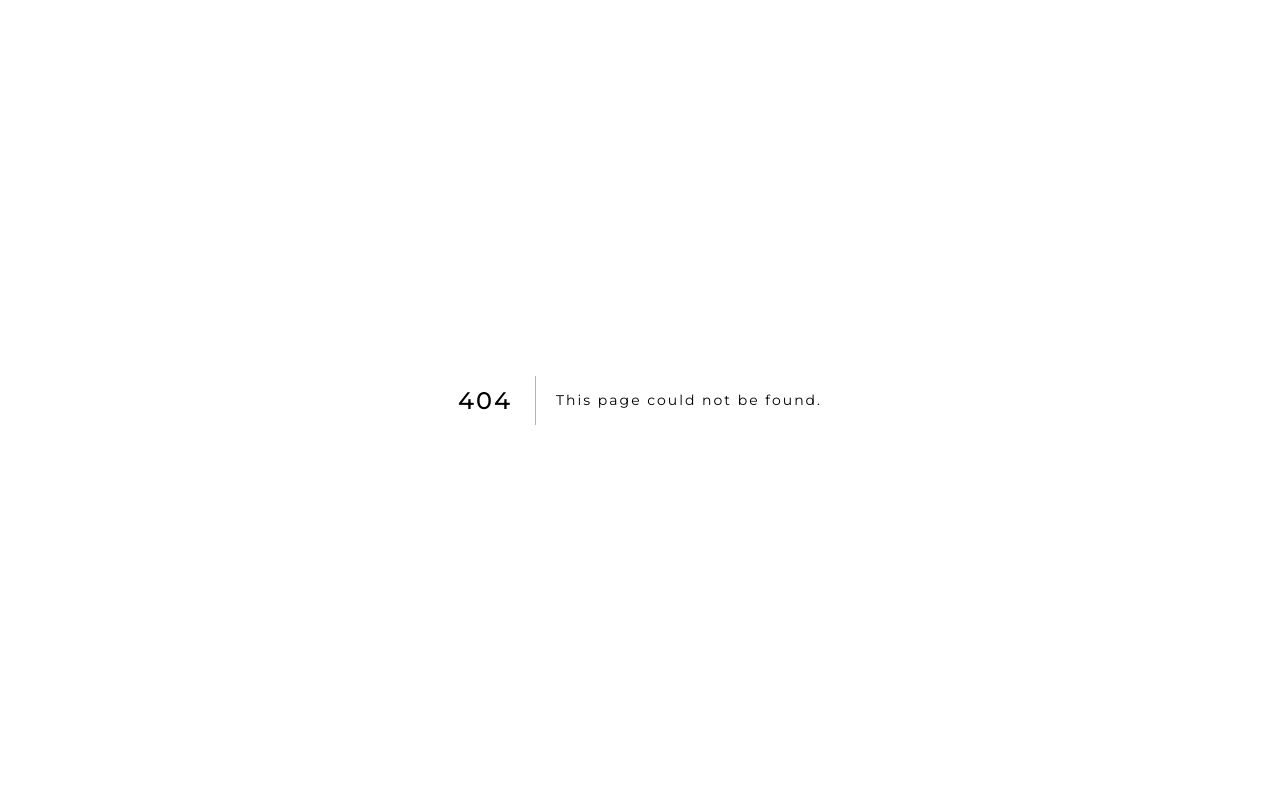
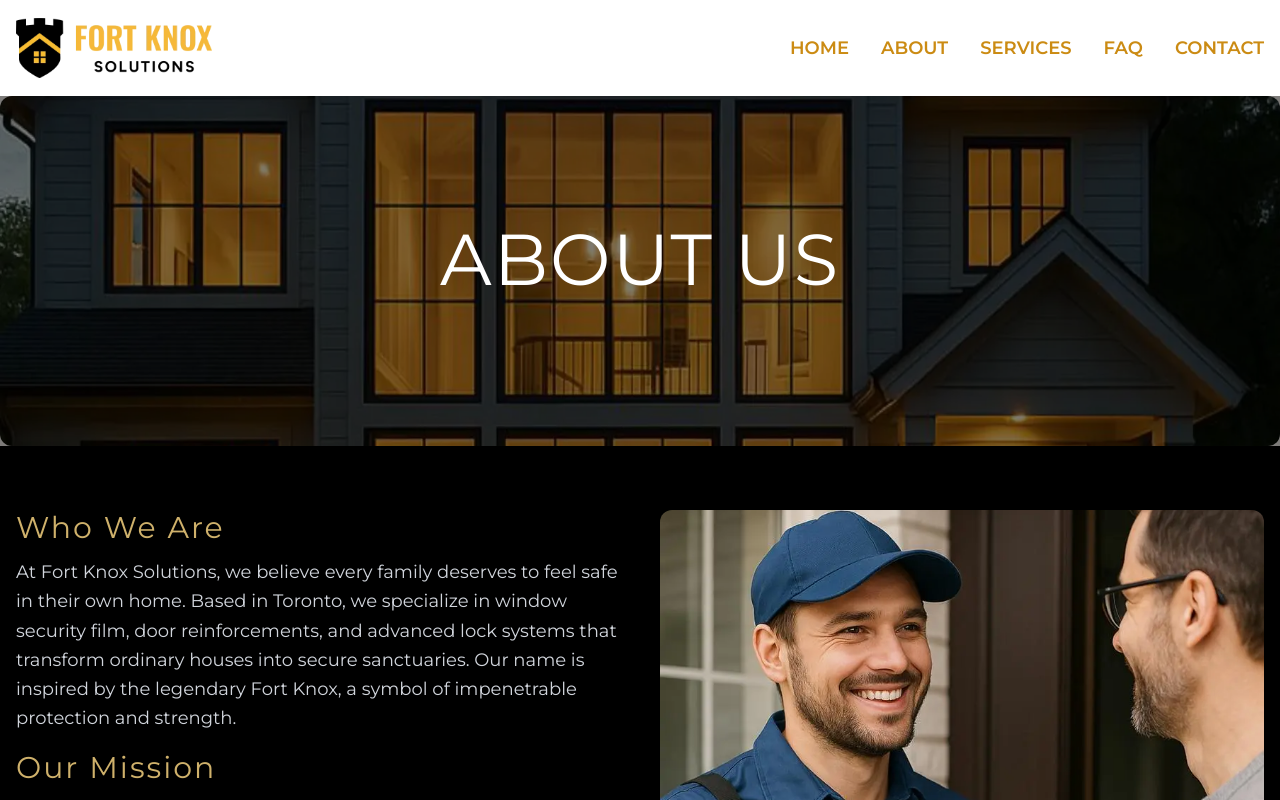
Before and after one commit to Chills221/fortknoxsolutions, a Next.js app: page /about-us in a window 1280 px wide. Before the commit this address had no page. Shown: the top 800 px of the page. Built offline with nearby package versions, Linux system fonts and the light colour scheme; a web font is replaced by a local one.

Commit message:
homepage sections change

```diff
--- /dev/null
+++ b/src/app/about-us/page.js
@@ -0,0 +1,18 @@
+import Header from '@/components/common/Header';
+import Footer from '@/components/common/Footer';
+import PageBanner from '@/components/PageBanner';
+import AboutComponent from '@/components/AboutComponent';
+
+
+export default function AboutUs() {
+  return (
+    <div className="min-h-screen bg-background">
+      <Header />
+      <main>
+        <PageBanner title="About Us" />
+        <AboutComponent/>
+      </main>
+      <Footer />
+    </div>
+  );
+}
--- /dev/null
+++ b/src/app/faq/page.js
@@ -0,0 +1,18 @@
+import Header from '@/components/common/Header';
+import Footer from '@/components/common/Footer';
+import PageBanner from '@/components/PageBanner';
+import FAQComponent from '@/components/FAQComponent';
+
+
+export default function FAQ() {
+  return (
+    <div className="min-h-screen bg-background">
+      <Header />
+      <main>
+        <PageBanner title="Frequently Asked Questions" />
+        <FAQComponent/>
+      </main>
+      <Footer />
+    </div>
+  );
+}
--- a/src/app/page.js
+++ b/src/app/page.js
@@ -35,7 +35,7 @@ export default function Home() {
         {/* <CommertialSecurityComponent/> */}
 
         {/* <CtaComponent /> */}
-        <ContactFormComponent/>
+        {/* <ContactFormComponent/> */}
       </main>
       <Footer />
     </div>
--- /dev/null
+++ b/src/app/services/page.js
@@ -0,0 +1,18 @@
+import Header from '@/components/common/Header';
+import Footer from '@/components/common/Footer';
+import PageBanner from '@/components/PageBanner';
+import ServicesList from '@/components/ServicesList';
+
+
+export default function Services() {
+  return (
+    <div className="min-h-screen bg-background">
+      <Header />
+      <main>
+        <PageBanner title="Our Services" />
+        <ServicesList/>
+      </main>
+      <Footer />
+    </div>
+  );
+}
--- a/src/components/AboutComponent.jsx
+++ b/src/components/AboutComponent.jsx
@@ -16,11 +16,11 @@ const AboutComponent = () => {
     <section id='about' className="bg-black text-white py-16 ">
       <div className="max-w-7xl mx-auto px-4">
         {/* Header */}
-        <div className="text-center lg:mb-16 mb-8">
+        {/* <div className="text-center lg:mb-16 mb-8">
           <h2 className="text-4xl sm:text-5xl lg:text-6xl font-bold text-[#cfb16b] mb-4">
             About Us
           </h2>
-        </div>
+        </div> */}
 
         {/* Main Content */}
         <div className="flex flex-col lg:flex-row items-start gap-12 lg:gap-10 mb-10">
--- a/src/components/FAQComponent.jsx
+++ b/src/components/FAQComponent.jsx
@@ -42,14 +42,14 @@ const FAQComponent = () => {
     <div id='faq' className="bg-white py-16  ">
       <div className="max-w-7xl mx-auto px-4">
         {/* Header */}
-        <div className=" mb-16">
+        {/* <div className=" mb-16">
           <p className="text-sm font-semibold text-[#cfb16b] tracking-widest uppercase mb-4">
             SUPPORT
           </p>
           <h2 className="text-4xl sm:text-5xl lg:text-6xl font-bold text-gray-900 leading-tight md:max-w-4xl w-full">
            Frequently Asked Questions
           </h2>
-        </div>
+        </div> */}
 
         {/* Content Grid */}
         <div className="flex flex-col md:flex-row gap-12 lg:gap-16 items-start">
--- a/src/components/ServicesList.jsx
+++ b/src/components/ServicesList.jsx
@@ -7,13 +7,13 @@ const ServicesList = () => {
 
     return (
         <section className="bg-white w-full py-8" id="services">
-            <div className="max-w-7xl mx-auto px-4">
+            {/* <div className="max-w-7xl mx-auto px-4">
                 <div className=" mb-8 ">
                     <h2 className="text-4xl sm:text-5xl lg:text-6xl font-bold text-gray-900 leading-tight md:max-w-4xl w-full  ">
                         Our Services
                     </h2>
                 </div>
-            </div>
+            </div> */}
             <ServiceItemComponent
             align="left"
             title='Free Security Consultation'
--- a/src/components/common/Header.jsx
+++ b/src/components/common/Header.jsx
@@ -1,6 +1,6 @@
 'use client';
 import { useState, useEffect } from 'react';
-import { Menu, X } from 'lucide-react';
+import Link from 'next/link';
 import Image from 'next/image';
 const Header = () => {
   const [isScrolled, setIsScrolled] = useState(false);
@@ -16,11 +16,11 @@ const Header = () => {
   }, []);
 
   const navItems = [
-    { name: 'Home', href: '#home' },
-    { name: 'About', href: '#about' },
-    { name: 'Services', href: '#services' },
-    { name: 'FAQ', href: '#faq' },
-    { name: 'Contact', href: '#contact' },
+    { name: 'Home', href: '/' },
+    { name: 'About', href: '/about-us' },
+    { name: 'Services', href: '/services' },
+    { name: 'FAQ', href: '/faq' },
+    { name: 'Contact', href: '/contact-us' },
   ];
 
   return (
@@ -58,14 +58,14 @@ const Header = () => {
               <div className="md:hidden bg-card ">
                 <nav className="py-4 space-y-2 pl-4">
                   {navItems.map((item) => (
-                    <a
+                    <Link
                       key={item.name}
                       href={item.href}
                       className="w-auto block py-2 text-[#f6b63f] hover:text-primary hover:bg-muted transition-colors duration-200 relative after:absolute after:bottom-0 after:left-0 after:h-[2px] after:w-full after:origin-bottom-right after:scale-x-0 after:bg-[#f6b63f] after:transition-transform after:duration-300 after:ease-[cubic-bezier(0.65_0.05_0.36_1)] hover:after:origin-bottom-left hover:after:scale-x-100"
                       onClick={() => setIsMobileMenuOpen(false)}
                     >
                       {item.name}
-                    </a>
+                    </Link>
                   ))}
                 </nav>
               </div>
```
